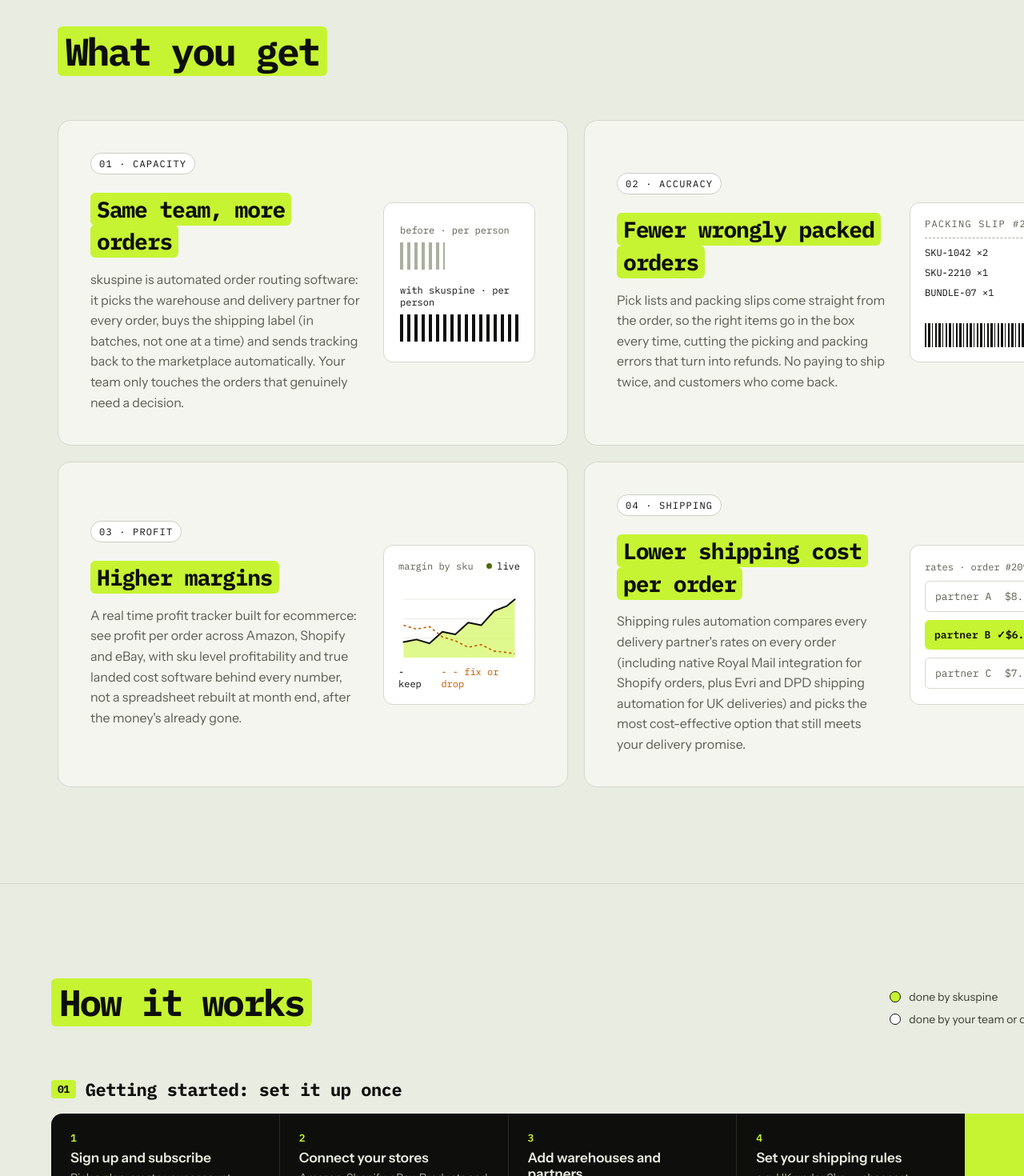
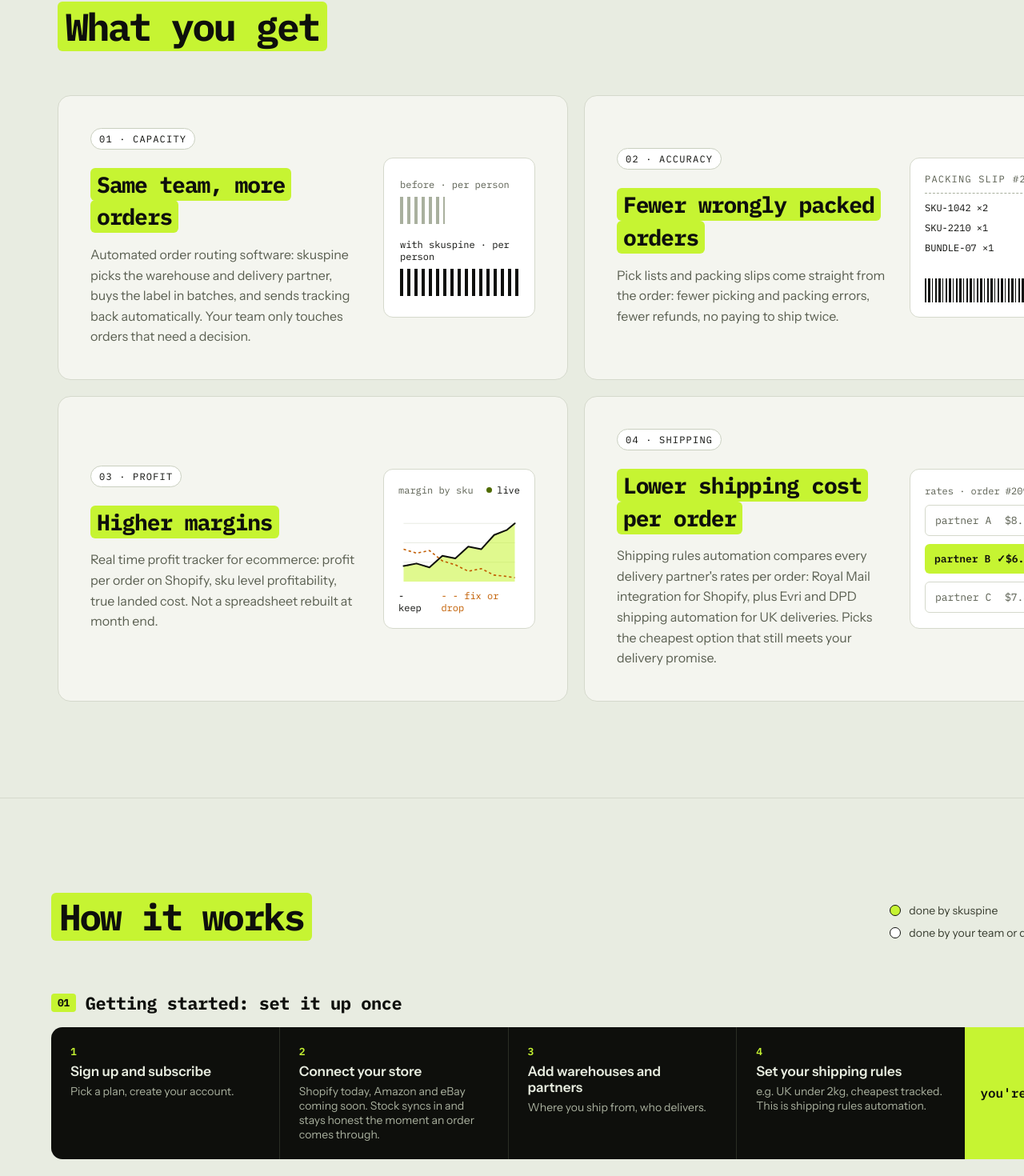
Before and after one commit to im-asad/skuspine-landing, a Next.js app: page / in a window 1280 px wide. Shown: the part 1301-2771 px from the top of the page at 80% size. Built offline with nearby package versions, Linux system fonts and the light colour scheme; no server answers.

Commit message:
Focus landing page copy on Shopify sellers
Mark Amazon as coming soon alongside eBay, tighten the copy and match the structured data to it.

```diff
--- a/src/components/site/landingContent.ts
+++ b/src/components/site/landingContent.ts
@@ -4,51 +4,51 @@
 export const SITE_DESCRIPTION =
   "Ship 10x the orders with the same team. No copying addresses, no buying labels, no chasing tracking numbers. skuspine runs it for every order, autonomously.";
 
-export const EYEBROW = "For Multi-Channel E-Commerce Businesses: Amazon, Shopify and eBay sellers";
+export const EYEBROW = "For Shopify Sellers. Amazon and eBay coming soon.";
 
 export const SUBHEAD =
-  "Ship 10x the orders with the same team. skuspine is ecommerce dispatch automation built for sellers running Amazon, Shopify and eBay order management together. One multi channel shipping software runs it for every order, autonomously.";
+  "Ship 10x the orders with the same team. Ecommerce dispatch automation for Shopify: no copying addresses, no buying labels, no chasing tracking numbers. skuspine runs every order automatically.";
 
 export const BENEFITS = [
   {
     tag: "01 · CAPACITY",
     headline: "Same team, more orders",
-    body: "skuspine is automated order routing software: it picks the warehouse and delivery partner for every order, buys the shipping label (in batches, not one at a time) and sends tracking back to the marketplace automatically. Your team only touches the orders that genuinely need a decision.",
+    body: "Automated order routing software: skuspine picks the warehouse and delivery partner, buys the label in batches, and sends tracking back automatically. Your team only touches orders that need a decision.",
   },
   {
     tag: "02 · ACCURACY",
     headline: "Fewer wrongly packed orders",
-    body: "Pick lists and packing slips come straight from the order, so the right items go in the box every time, cutting the picking and packing errors that turn into refunds. No paying to ship twice, and customers who come back.",
+    body: "Pick lists and packing slips come straight from the order: fewer picking and packing errors, fewer refunds, no paying to ship twice.",
   },
   {
     tag: "03 · PROFIT",
     headline: "Higher margins",
-    body: "A real time profit tracker built for ecommerce: see profit per order across Amazon, Shopify and eBay, with sku level profitability and true landed cost software behind every number, not a spreadsheet rebuilt at month end, after the money's already gone.",
+    body: "Real time profit tracker for ecommerce: profit per order on Shopify, sku level profitability, true landed cost. Not a spreadsheet rebuilt at month end.",
   },
   {
     tag: "04 · SHIPPING",
     headline: "Lower shipping cost per order",
-    body: "Shipping rules automation compares every delivery partner's rates on every order (including native Royal Mail integration for Shopify orders, plus Evri and DPD shipping automation for UK deliveries) and picks the most cost-effective option that still meets your delivery promise.",
+    body: "Shipping rules automation compares every delivery partner's rates per order: Royal Mail integration for Shopify, plus Evri and DPD shipping automation for UK deliveries. Picks the cheapest option that still meets your delivery promise.",
   },
 ];
 
 export const SETUP_STEPS = [
   { title: "Sign up and subscribe", body: "Pick a plan, create your account." },
-  { title: "Connect your stores", body: "Amazon, Shopify, eBay. Products and stock sync in, so overselling the same unit across channels becomes structurally impossible, not just unlikely." },
+  { title: "Connect your store", body: "Shopify today, Amazon and eBay coming soon. Stock syncs in and stays honest the moment an order comes through." },
   { title: "Add warehouses and partners", body: "Where you ship from, who delivers." },
-  { title: "Set your shipping rules", body: "e.g. UK under 2kg → cheapest tracked. This is where your shipping rules automation lives." },
+  { title: "Set your shipping rules", body: "e.g. UK under 2kg, cheapest tracked. This is shipping rules automation." },
 ];
 
 export const ORDER_FLOW = [
-  { title: "Order in, stock reserved", body: "The item is held across every connected channel the moment it sells, so Amazon, Shopify and eBay order management never let the same unit sell twice." },
-  { title: "Best route picked", body: "Your order routing rules choose the warehouse and delivery partner across multiple warehouses, after comparing rates." },
-  { title: "Label and slip created", body: "Shipping label bought, pick list and packing slip printed in your warehouse." },
+  { title: "Order in, stock reserved", body: "Held the moment it sells, so Shopify never shows stock that's already gone." },
+  { title: "Best route picked", body: "Order routing rules choose the warehouse and delivery partner across multiple warehouses, after comparing rates." },
+  { title: "Label and slip created", body: "Label bought, pick list and packing slip printed." },
   { title: "Packed and collected", body: "Your team packs from the slip, the delivery partner collects." },
   { title: "Tracked to the door", body: "Tracking sent to marketplace and customer, margin calculated." },
 ];
 
 export const EXCEPTIONS_BODY =
-  "A wrong address, a delivery partner rejection or a stock conflict lands in one exception queue with everything needed to decide. Once your team makes the call, the order picks up exactly where it stopped: no re-keying, no digging through three systems to find what happened.";
+  "A wrong address, a delivery rejection or a stock conflict lands in one exception queue with full context. The order picks up exactly where it stopped: no re-keying, no digging through three systems.";
 
 export const RETURNS_INTRO = "Ecommerce returns management software built into the same system, not bolted on:";
 
@@ -60,10 +60,10 @@ export const RETURNS_POINTS: [string, string][] = [
 ];
 
 export const STORES_BODY =
-  "Multi channel inventory sync across every marketplace you sell on: orders, stock and prices held in step, built for Amazon FBM order automation, Shopify and eBay sellers who ship their own orders rather than relying on a marketplace's own logistics network.";
+  "Shopify inventory sync that keeps stock and prices honest, with dispatch automation built in. Amazon and eBay are next: same adapter framework, nothing to redo.";
 
 export const CARRIERS_BODY =
-  "One carrier network: rates compared, labels bought and tracking sent back automatically, including native Royal Mail integration for Shopify orders, and Evri and DPD shipping automation for UK deliveries.";
+  "One carrier network: rates compared, labels bought, tracking sent back automatically. Royal Mail integration for Shopify, plus Evri and DPD shipping automation for UK deliveries.";
 
 export const CARRIERS = ["DHL", "FedEx", "UPS", "DPD", "Royal Mail", "Evri"];
 
@@ -77,12 +77,12 @@ export const REGIONS = [
   ["EU", "EUR"],
 ];
 
-export const REGIONS_NOTE = "Multi-currency margin, tax jurisdictions and customs handled per order: multichannel order management software built for UK ecommerce sellers trading internationally.";
+export const REGIONS_NOTE = "Multi-currency margin, tax jurisdictions and customs handled per order: multichannel order management software for UK ecommerce sellers trading internationally.";
 
-export const LIVE_STORES = ["Amazon", "Shopify"];
-export const COMING_SOON_STORES = ["eBay", "TikTok Shop", "WooCommerce", "Etsy"];
+export const LIVE_STORES = ["Shopify"];
+export const COMING_SOON_STORES = ["Amazon", "eBay", "TikTok Shop", "WooCommerce", "Etsy"];
 
 export const REPLACE_BODY = [
-  "Most teams who talk to us are running a shipping tool, an inventory tool and a margin spreadsheet that don't agree with each other by month end, often Linnworks, Veeqo or ShipStation, stitched together with exports. skuspine is the single operational system that replaces all three, built as one database instead of three tools connected by files.",
+  "Most teams we talk to run a shipping tool, an inventory tool and a margin spreadsheet that don't agree by month end: often Linnworks, Veeqo or ShipStation, stitched together with exports. skuspine replaces all three with one database instead of three tools connected by files.",
   "Looking for a Linnworks alternative, a Veeqo alternative, or a ShipStation alternative UK sellers can actually trust with margin? This is it.",
 ];
--- a/src/components/site/structuredData.tsx
+++ b/src/components/site/structuredData.tsx
@@ -61,14 +61,14 @@ export function HomeJsonLd() {
           applicationSubCategory: "Ecommerce order fulfillment software",
           operatingSystem: "Web",
           publisher: { "@id": ORGANIZATION_ID },
-          audience: { "@type": "BusinessAudience", audienceType: "Multi-channel e-commerce businesses" },
+          audience: { "@type": "BusinessAudience", audienceType: "Shopify sellers" },
           featureList: [
             "Automated order routing across warehouses",
             "Delivery partner rate comparison and shipping rules",
             "Automatic shipping label buying",
             "Pick lists and packing slips",
-            "Multi channel inventory sync",
-            "Tracking sent to marketplaces and customers",
+            "Shopify inventory sync",
+            "Tracking sent back automatically",
             "Profit per order and SKU level profitability",
             "Exception queue for blocked orders",
             "Returns and refunds management",
```
